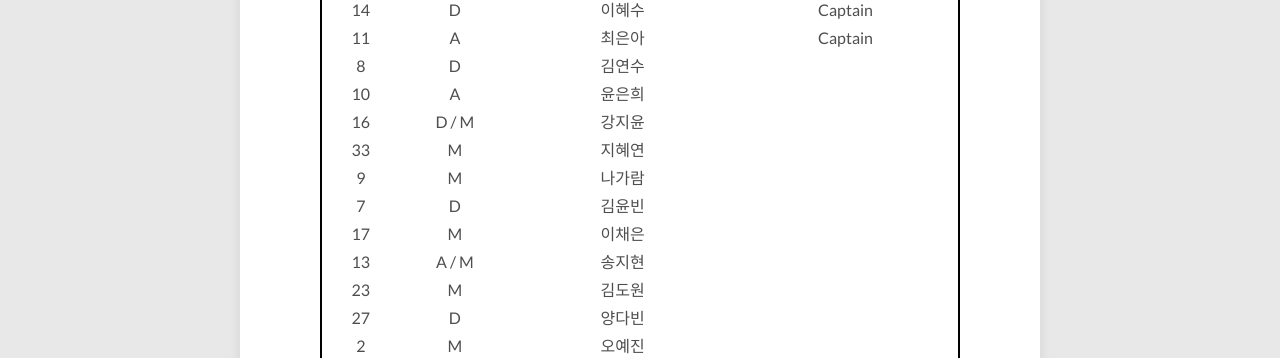
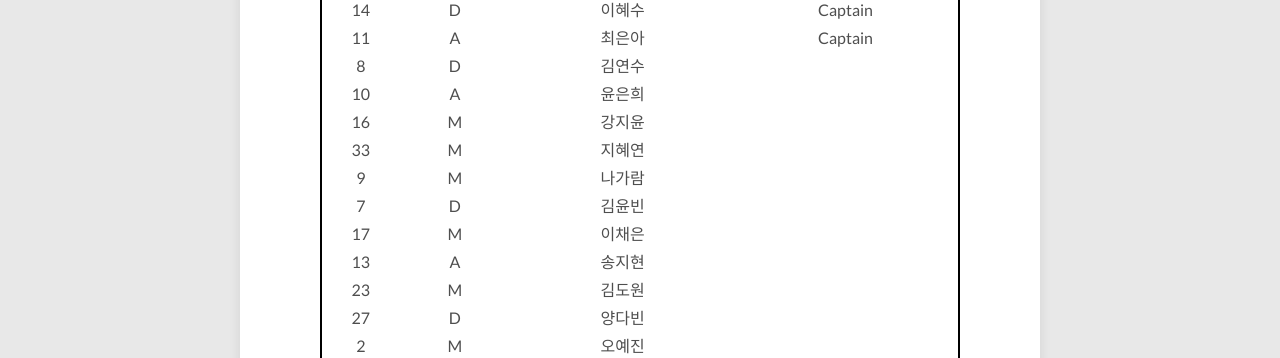
Before and after one commit to sigma-lax/sigma-lax.github.io, a Jekyll site: the page built from player/index.md, in a window 1280 px wide and 954 px high. Shown: the part 431-789 px from the top of the window. Built offline with Jekyll 4.4.1, drawn with Linux system fonts in a browser that asks for light colours; nearby versions of some CDN libraries; comment, search, counter and statistics services are not loaded.

Commit message:
update
position

```diff
--- a/player/index.md
+++ b/player/index.md
@@ -51,7 +51,7 @@ comments: false
     			</tr>
     			<tr>
     				<td>16</td>
-    				<td>D / M</td>
+    				<td>M</td>
     				<td>강지윤</td>
     				<td></td>
     			</tr>
@@ -81,7 +81,7 @@ comments: false
     			</tr>
     			<tr>
     				<td>13</td>
-    				<td>A / M</td>
+    				<td>A</td>
     				<td>송지현</td>
     				<td></td>
     			</tr>
```
